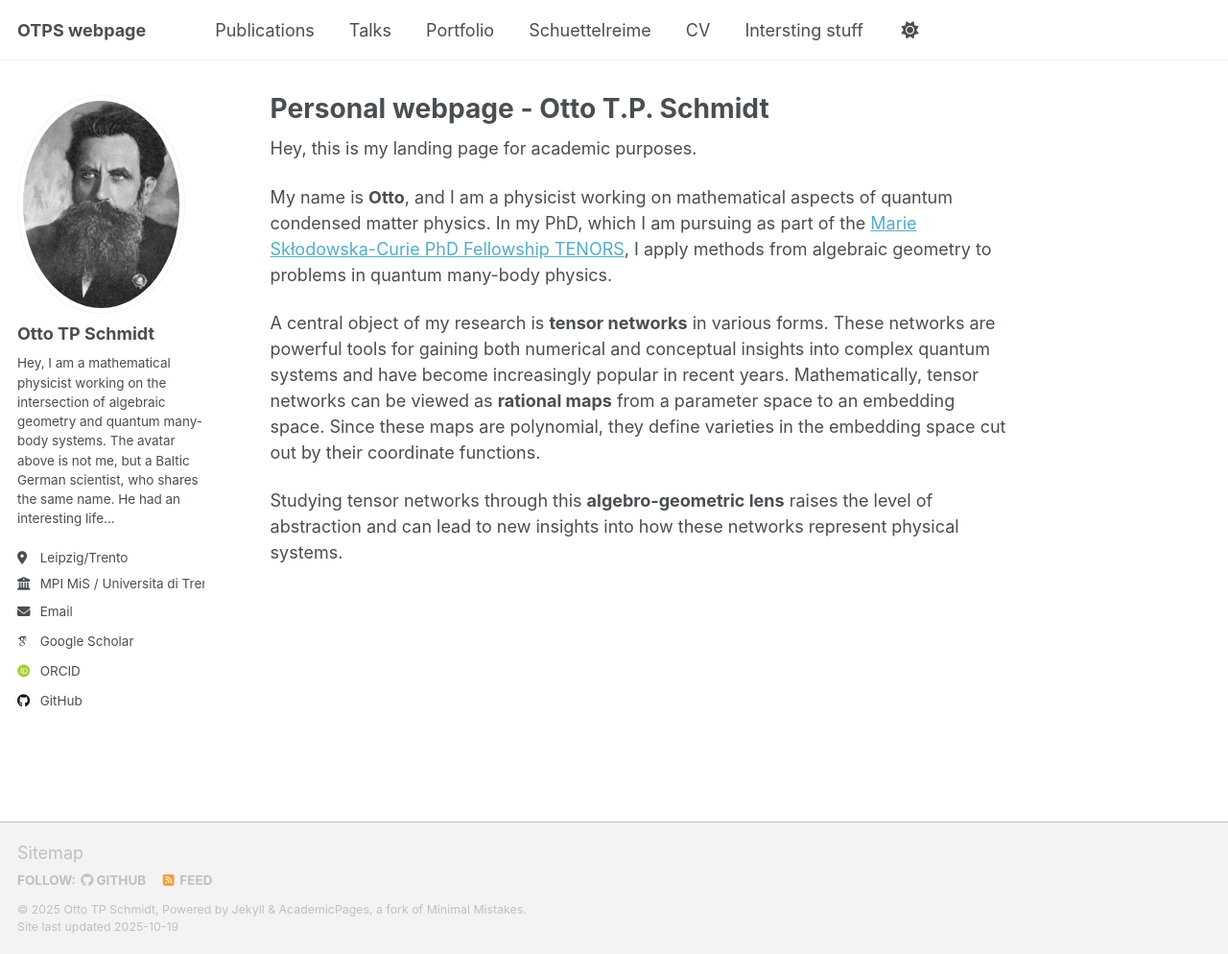
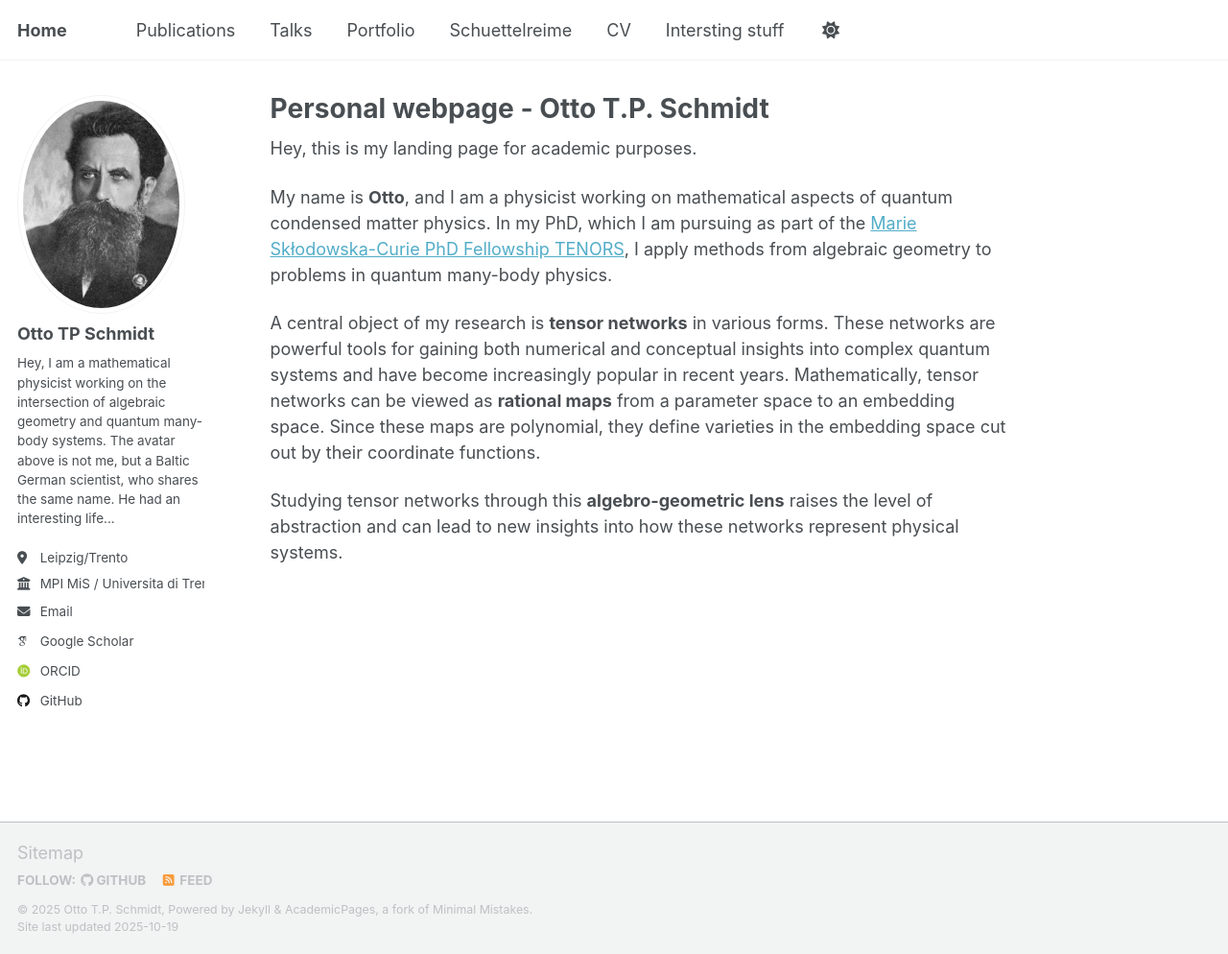
Before and after one commit to ottotpschmidt/ottotpschmidt.github.io, a Jekyll site: the page built from _pages/about.md, in a window 1280 px wide and 994 px high. Shown: the whole window at 96% size. Built offline with Jekyll 4.4.1, drawn with Linux system fonts in a browser that asks for light colours; some web fonts are replaced; a script that is not in the unit is left out.

Commit message:
Update site title and name in configuration

```diff
--- a/_config.yml
+++ b/_config.yml
@@ -9,9 +9,9 @@
 # Basic Site Settings
 locale                   : "en-US"
 site_theme               : "default" # Currently available options are "default", "air"
-title                    : "OTPS webpage"
+title                    : "Home"
 title_separator          : "-"
-name                     : &name "Otto TP Schmidt"
+name                     : &name "Otto T.P. Schmidt"
 description              : &description "Academic webpage OTPS"   # Update this with a general description of your site, this is the default if not overridden by a page
 url                      : https://ottotpschmidt.github.io # The base hostname & protocol for your site e.g. "https://[your GitHub username].github.io",
                                                            # or if you already have some other page hosted on Github then use "https://[your GitHub username].github.io/[Your Repo Name]"
```
